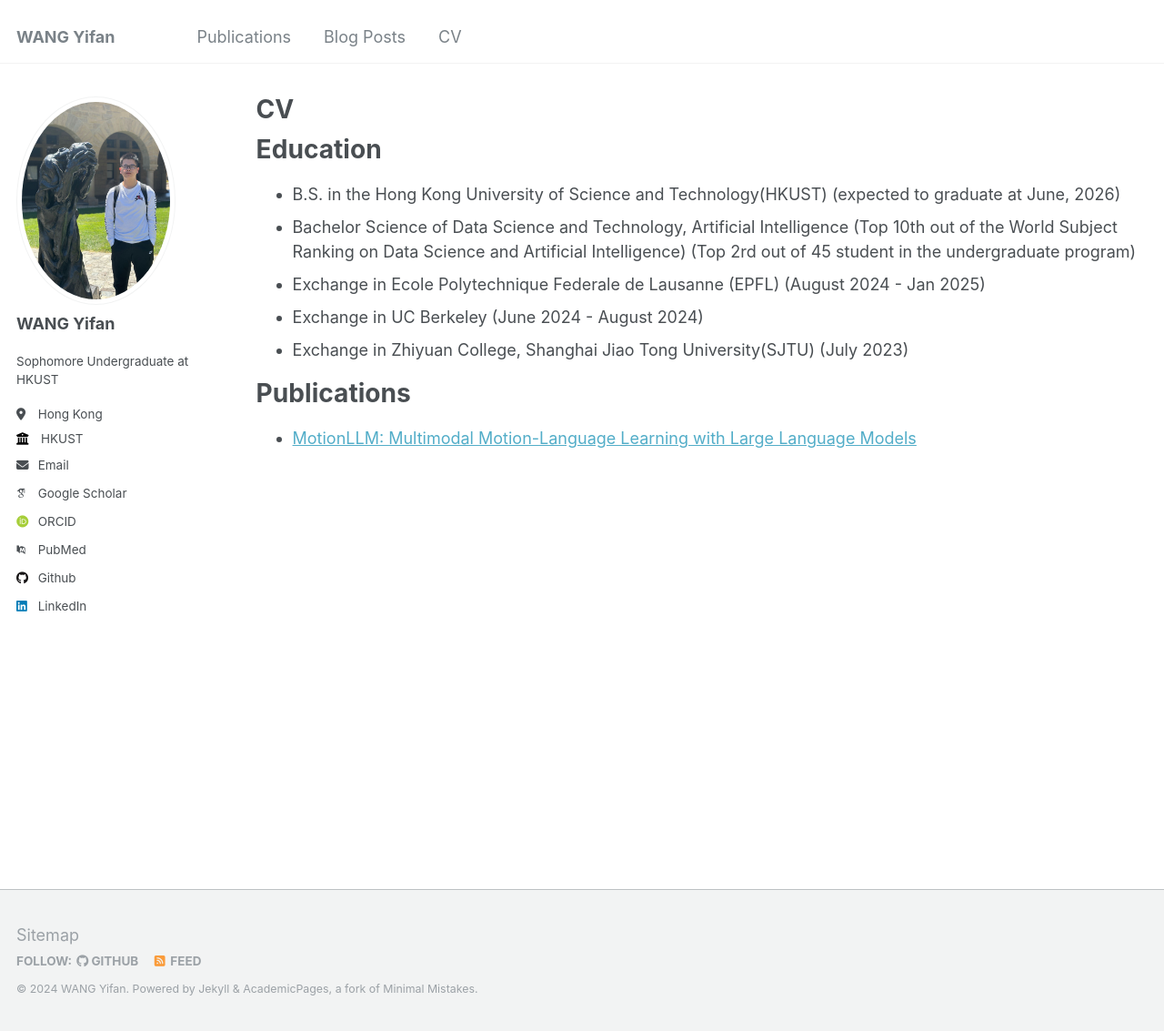
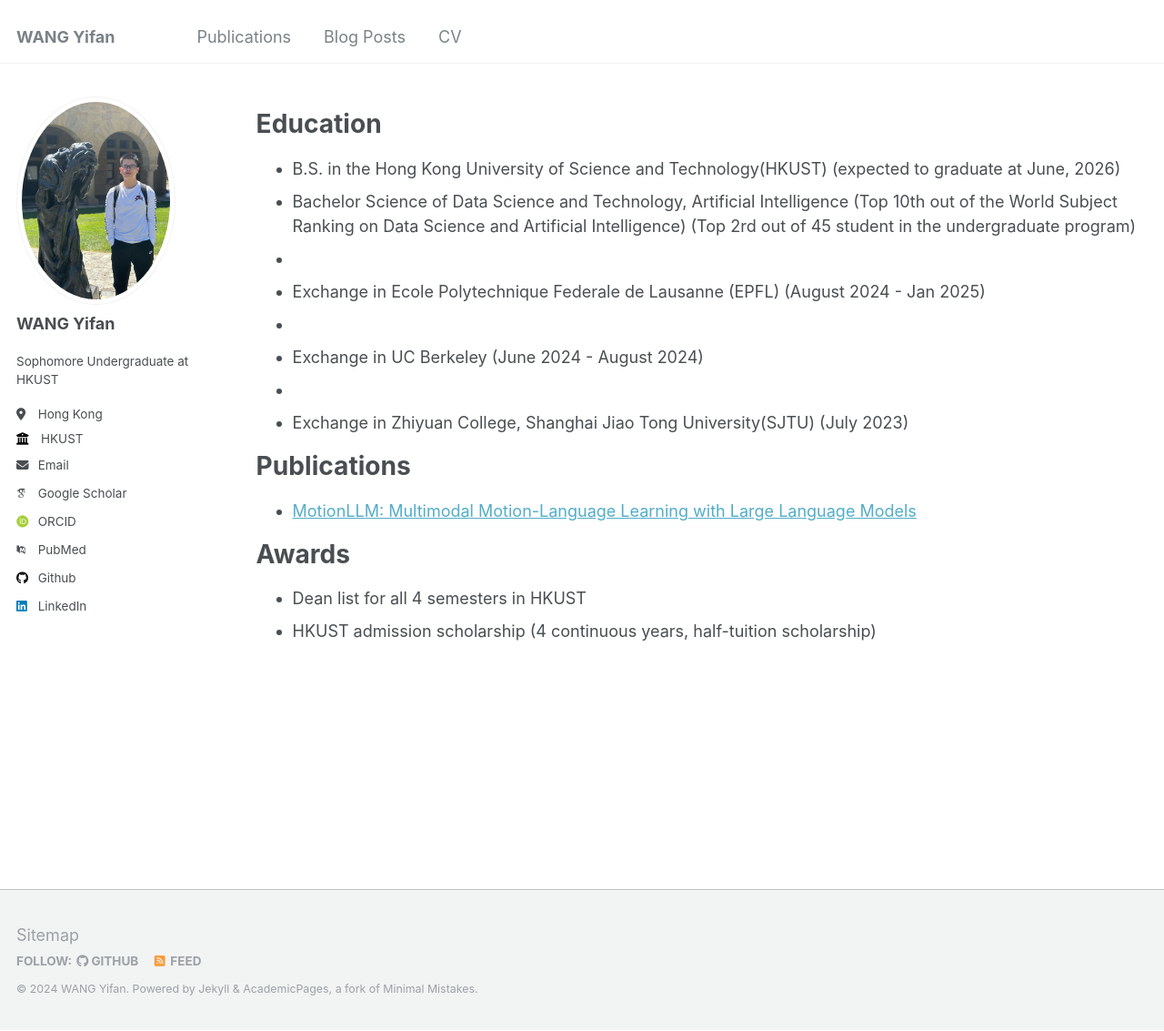
Before and after one commit to wangyifanust/wangyifanust.github.io, a Jekyll site: the page built from _pages/cv.md, in a window 1280 px wide and 1133 px high. Shown: the whole window at 91% size. Built offline with Jekyll 4.4.1, drawn with Linux system fonts in a browser that asks for light colours; some web fonts are replaced.

Commit message:
Update cv.md version2

```diff
--- a/_pages/cv.md
+++ b/_pages/cv.md
@@ -1,6 +1,6 @@
 ---
 layout: archive
-title: "CV"
+title: ""
 permalink: /cv/
 author_profile: true
 redirect_from:
@@ -13,10 +13,18 @@ Education
 ======
 * B.S. in the Hong Kong University of Science and Technology(HKUST) (expected to graduate at June, 2026)
 * Bachelor Science of Data Science and Technology, Artificial Intelligence (Top 10th out of the World Subject Ranking on Data Science and Artificial Intelligence) (Top 2rd out of 45 student in the undergraduate program)
+*
 * Exchange in Ecole Polytechnique Federale de Lausanne (EPFL) (August 2024 - Jan 2025)
+*
 * Exchange in UC Berkeley (June 2024 - August 2024)
+*
 * Exchange in Zhiyuan College, Shanghai Jiao Tong University(SJTU) (July 2023)
 
 Publications
 ======
 * [MotionLLM: Multimodal Motion-Language Learning with Large Language Models](https://arxiv.org/abs/2405.17013)
+
+Awards
+======
+* Dean list for all 4 semesters in HKUST
+* HKUST admission scholarship (4 continuous years, half-tuition scholarship)
```
